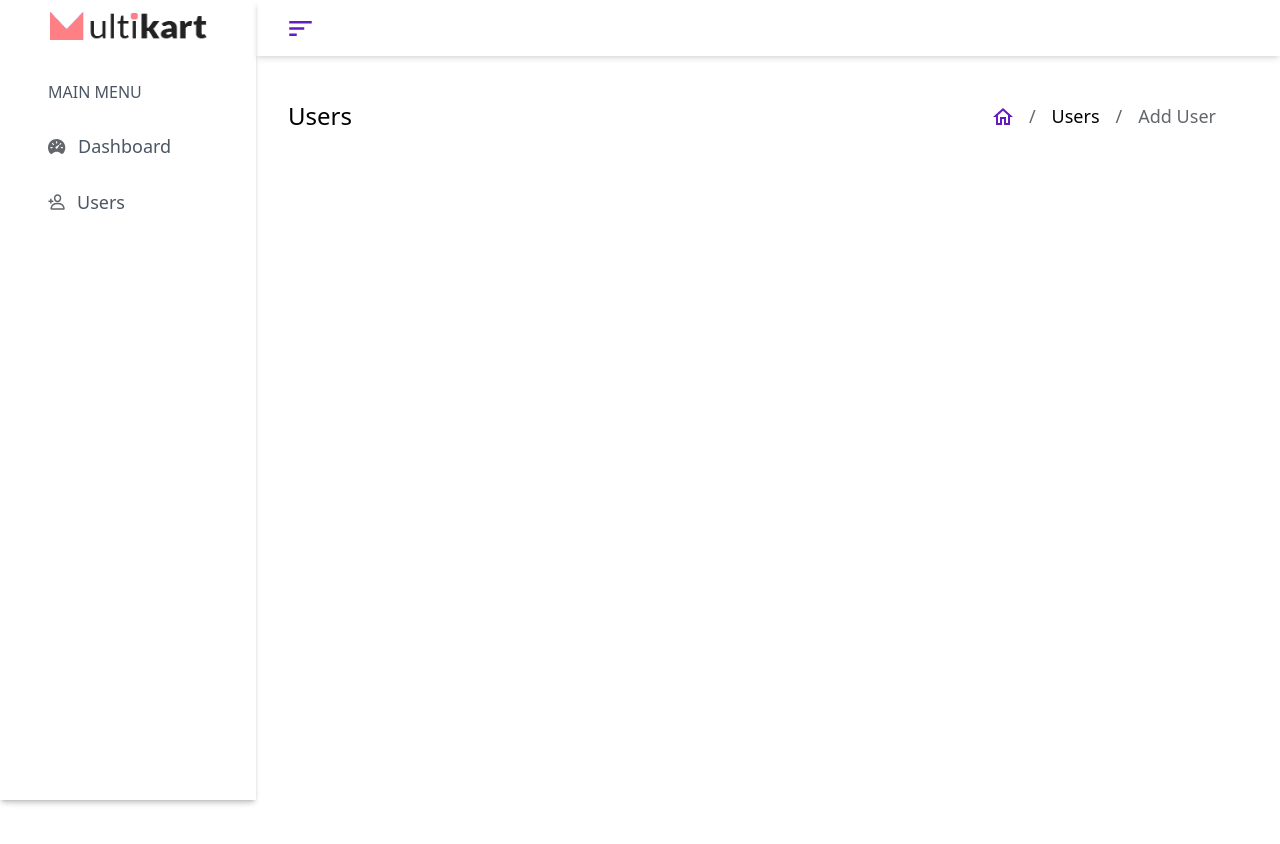
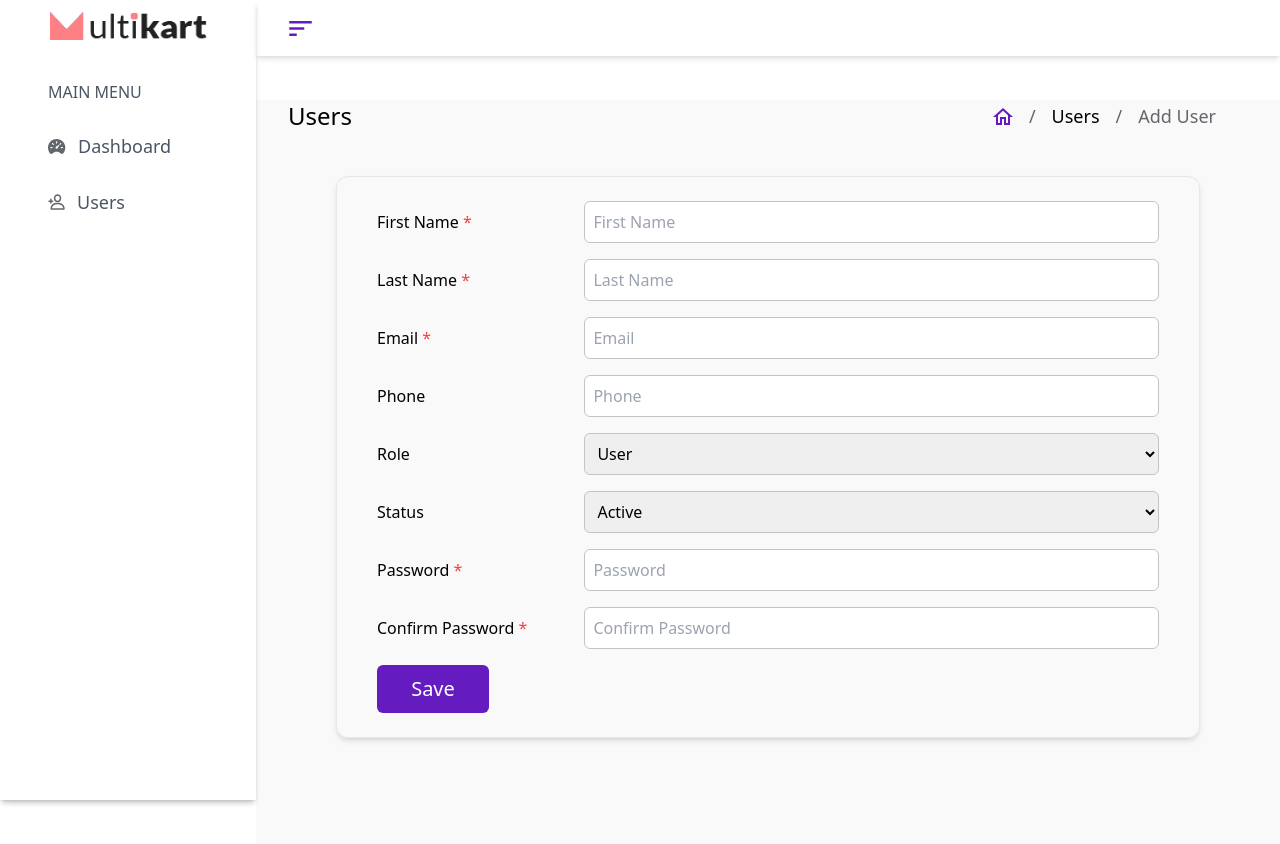
Before and after one commit to HT-shubhams/multikart_revised, a React (Vite) app: page /add-user in a window 1280 px wide. Shown: the top 844 px of the page. Before the commit the page ends 800 px from the top, so only its background shows below. Built offline with nearby package versions, Linux system fonts and the light colour scheme.

Commit message:
create form

```diff
--- a/src/components/AddUser.jsx
+++ b/src/components/AddUser.jsx
@@ -1,9 +1,40 @@
-import React from "react";
+import React, { useState } from "react";
 import { HomeIcon } from "../assets/icons/HomeIcon";
 
 const AddUser = () => {
+  const [firstName, setFirstName] = useState("");
+  const [lastName, setLastName] = useState("");
+  const [email, setEmail] = useState("");
+  const [phone, setPhone] = useState("");
+  const [role, setRole] = useState("User");
+  const [status, setStatus] = useState("Active");
+  const [password, setPassword] = useState("");
+  const [confirmPassword, setConfirmPassword] = useState("");
+
+  const handleSubmit = (e) => {
+    e.preventDefault();
+
+    if (password !== confirmPassword) {
+      alert("Passwords do not match");
+      return;
+    }
+
+    // Handle form submission logic here
+    console.log({ firstName, lastName, email, phone, role, status });
+
+    // Clear form fields after submission
+    setFirstName("");
+    setLastName("");
+    setEmail("");
+    setPhone("");
+    setRole("User");
+    setStatus("Active");
+    setPassword("");
+    setConfirmPassword("");
+  };
+
   return (
-    <div>
+    <div className="bg-[#f9f9f9] min-h-screen">
       <div className="mt-8 md:mt-11 md:flex md:justify-between md:items-center md:mr-12 text-[#63666b]">
         <div className="text-2xl ml-4 md:ml-8 text-black">Users</div>
         <div className="flex ml-4 mt-3 md:mt-0 md:ml-8 items-center text-sm md:text-lg">
@@ -14,6 +45,137 @@ const AddUser = () => {
           <span className="px-2 md:px-4">Add User</span>
         </div>
       </div>
+
+      <div className="border mx-5 md:mx-20 mt-7 md:mt-11 px-4 md:px-10 py-6 rounded-xl shadow-md shadow-bottom-left">
+        <form onSubmit={handleSubmit} className="space-y-4">
+          <div className="flex flex-col md:flex-row md:items-center md:space-x-4">
+            <label htmlFor="firstName" className="md:w-1/4">
+              First Name <span className="text-red-500">*</span>
+            </label>
+            <input
+              type="text"
+              id="firstName"
+              value={firstName}
+              placeholder="First Name"
+              className="border border-[#c4c4c4] rounded-md w-full md:w-3/4 p-2 mt-1 md:mt-0"
+              onChange={(e) => setFirstName(e.target.value)}
+              required
+            />
+          </div>
+
+          <div className="flex flex-col md:flex-row md:items-center md:space-x-4">
+            <label htmlFor="lastName" className="md:w-1/4">
+              Last Name <span className="text-red-500">*</span>
+            </label>
+            <input
+              type="text"
+              id="lastName"
+              value={lastName}
+              placeholder="Last Name"
+              className="border border-[#c4c4c4] rounded-md w-full md:w-3/4 p-2 mt-1 md:mt-0"
+              onChange={(e) => setLastName(e.target.value)}
+              required
+            />
+          </div>
+
+          <div className="flex flex-col md:flex-row md:items-center md:space-x-4">
+            <label htmlFor="email" className="md:w-1/4">
+              Email <span className="text-red-500">*</span>
+            </label>
+            <input
+              type="email"
+              id="email"
+              value={email}
+              placeholder="Email"
+              className="border border-[#c4c4c4] rounded-md w-full md:w-3/4 p-2 mt-1 md:mt-0"
+              onChange={(e) => setEmail(e.target.value)}
+              required
+            />
+          </div>
+
+          <div className="flex flex-col md:flex-row md:items-center md:space-x-4">
+            <label htmlFor="phone" className="md:w-1/4">
+              Phone
+            </label>
+            <input
+              type="tel"
+              id="phone"
+              value={phone}
+              placeholder="Phone"
+              className="border border-[#c4c4c4] rounded-md w-full md:w-3/4 p-2 mt-1 md:mt-0"
+              onChange={(e) => setPhone(e.target.value)}
+            />
+          </div>
+
+          <div className="flex flex-col md:flex-row md:items-center md:space-x-4">
+            <label htmlFor="role" className="md:w-1/4">
+              Role
+            </label>
+            <select
+              id="role"
+              placeholder="Select Role"
+              value={role}
+              className="border border-[#c4c4c4] rounded-md w-full md:w-3/4 p-2 mt-1 md:mt-0"
+              onChange={(e) => setRole(e.target.value)}
+            >
+              <option value="User">User</option>
+              <option value="Admin">Admin</option>
+            </select>
+          </div>
+
+          <div className="flex flex-col md:flex-row md:items-center md:space-x-4">
+            <label htmlFor="status" className="md:w-1/4">
+              Status
+            </label>
+            <select
+              id="status"
+              value={status}
+              className="border border-[#c4c4c4] rounded-md w-full md:w-3/4 p-2 mt-1 md:mt-0"
+              onChange={(e) => setStatus(e.target.value)}
+            >
+              <option value="Active">Active</option>
+              <option value="Inactive">Inactive</option>
+            </select>
+          </div>
+
+          <div className="flex flex-col md:flex-row md:items-center md:space-x-4">
+            <label htmlFor="password" className="md:w-1/4">
+              Password <span className="text-red-500">*</span>
+            </label>
+            <input
+              type="password"
+              id="password"
+              value={password}
+              placeholder="Password"
+              className="border border-[#c4c4c4] rounded-md w-full md:w-3/4 p-2 mt-1 md:mt-0"
+              onChange={(e) => setPassword(e.target.value)}
+              required
+            />
+          </div>
+
+          <div className="flex flex-col md:flex-row md:items-center md:space-x-4">
+            <label htmlFor="confirmPassword" className="md:w-1/4">
+              Confirm Password <span className="text-red-500">*</span>
+            </label>
+            <input
+              type="password"
+              id="confirmPassword"
+              value={confirmPassword}
+              placeholder="Confirm Password"
+              className="border border-[#c4c4c4] rounded-md w-full md:w-3/4 p-2 mt-1 md:mt-0"
+              onChange={(e) => setConfirmPassword(e.target.value)}
+              required
+            />
+          </div>
+
+          <button
+            type="submit"
+            className="bg-[#641CC0] text-white p-2 rounded-md mt-4 w-28 h-10 md:w-28 md:h-12 text-base md:text-xl"
+          >
+            Save
+          </button>
+        </form>
+      </div>
     </div>
   );
 };
```
